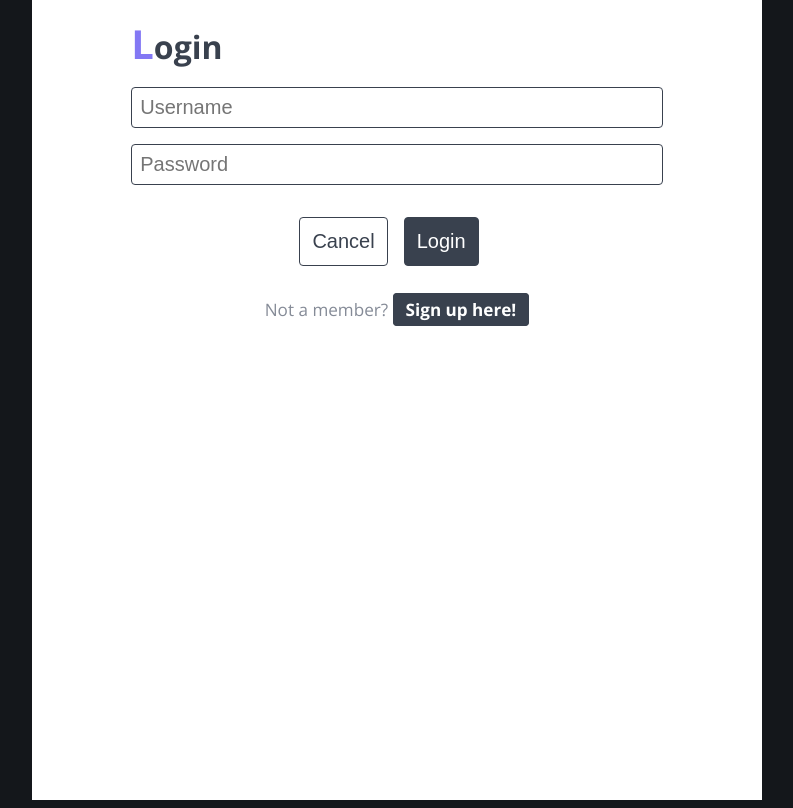
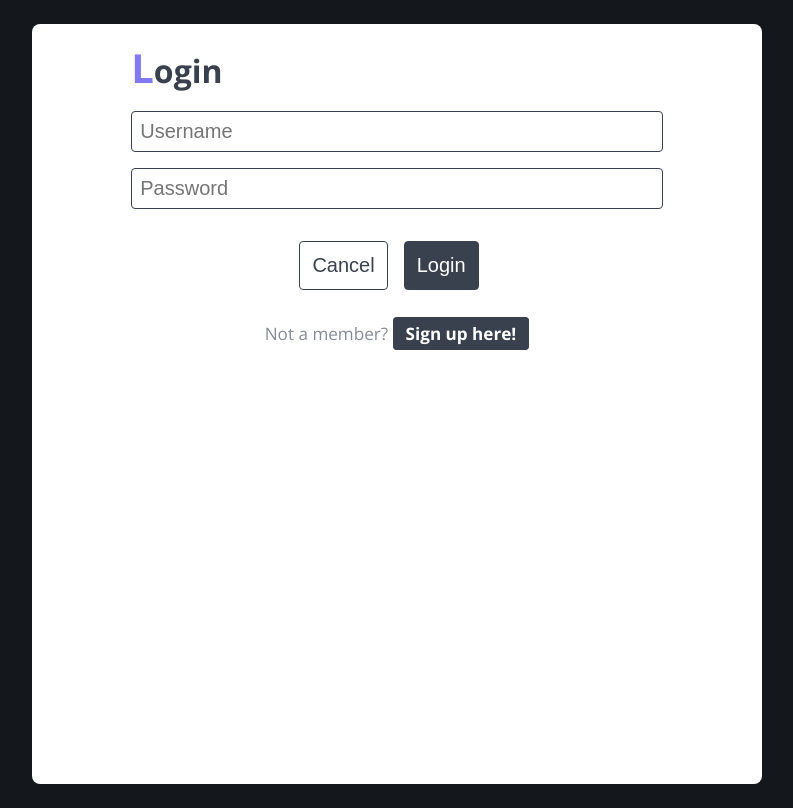
Before and after one commit to CydoEntis/expensify, a React (Create React App) app: page / in a window 1280 px wide. Shown: the whole page, without its empty margins (243-1036 px from the left). Built offline with nearby package versions, Linux system fonts and the light colour scheme.

Commit message:
Added resetting forms when cancel button is pressed

```diff
--- a/src/App.module.css
+++ b/src/App.module.css
@@ -17,6 +17,9 @@
 
 @media (min-width: 768px) {
 	.App {
+		margin: 1.5rem auto;
+		height: 95vh;
+		border-radius: 0.5rem;
 		max-width: 730px;
 		background: none;
 	}
--- a/src/components/Expenses/Expenses.module.css
+++ b/src/components/Expenses/Expenses.module.css
@@ -12,7 +12,7 @@
 		width: 90%;
 		max-width: 800px;
 		border-radius: 0.5rem;
-		height: 45vh;
+		height: 42vh;
 		margin: 0 auto;
 	}
 }
--- a/src/components/Forms/Form.module.css
+++ b/src/components/Forms/Form.module.css
@@ -14,9 +14,8 @@
 	margin: 0 auto;
 	padding: 0.5rem;
 	background: var(--color-secondary);
-
+	animation: slide-down 600ms ease-out forwards;
 	/* clip-path: polygon(0 0, 100% 0, 100% 85%, 0% 100%); */
-	animation: slide-down 600ms ease-out forwards;
 }
 
 .form-container--title {
--- a/src/components/Forms/LoginForm.jsx
+++ b/src/components/Forms/LoginForm.jsx
@@ -103,7 +103,7 @@ const LoginForm = ({ toggleAuthOption }) => {
 				{passwordError}
 				{invalidLogin}
 				<div className={formStyles['form-controls']}>
-					<Button type={'button'} className={buttonStyles['btn-secondary']}>
+					<Button type={'button'} className={buttonStyles['btn-secondary']} onClick={resetForm}>
 						Cancel
 					</Button>
 					<Button type={'submit'} className={buttonStyles['btn-primary']}>
--- a/src/components/Forms/SignUpForm.jsx
+++ b/src/components/Forms/SignUpForm.jsx
@@ -124,7 +124,7 @@ const SignUpForm = ({ toggleAuthOption }) => {
 				/>
 				{monthlymonthlyBudgetError}
 				<div className={formStyles['form-controls']}>
-					<Button type={'button'} className={buttonStyles['btn-secondary']}>
+					<Button type={'button'} className={buttonStyles['btn-secondary']} onClick={resetForm}>
 						Cancel
 					</Button>
 					<Button type={'submit'} className={buttonStyles['btn-primary']}>
```
